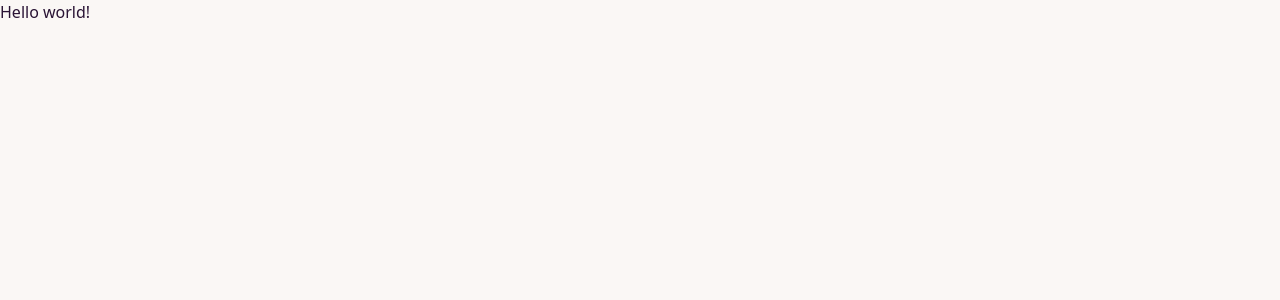
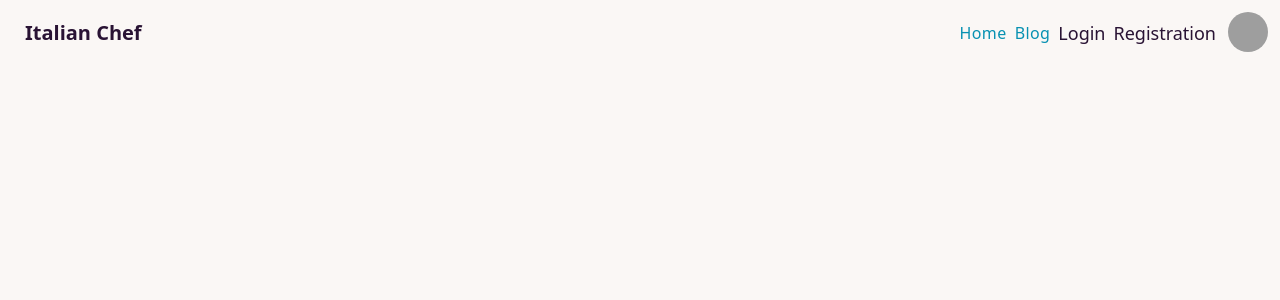
Before and after one commit to asif-fahad/b7a10-chef-recipe-hunter-client-side-asif-fahad, a React (Vite) app: page / in a window 1280 px wide. Shown: the top 300 px of the page. Built offline with nearby package versions, Linux system fonts and the light colour scheme; grey boxes are pictures that could not be loaded.

Commit message:
created files and folders

```diff
--- a/src/layouts/Main.jsx
+++ b/src/layouts/Main.jsx
@@ -1,9 +1,10 @@
 import React from 'react';
+import Header from '../pages/Shared/Header/Header';
 
 const Main = () => {
     return (
         <div>
-
+            <Header></Header>
         </div>
     );
 };
--- /dev/null
+++ b/src/pages/Blog/Blog.jsx
@@ -0,0 +1,11 @@
+import React from 'react';
+
+const Blog = () => {
+    return (
+        <div>
+
+        </div>
+    );
+};
+
+export default Blog;
--- /dev/null
+++ b/src/pages/Chefs/Chefs/Chefs.jsx
@@ -0,0 +1,11 @@
+import React from 'react';
+
+const Chefs = () => {
+    return (
+        <div>
+
+        </div>
+    );
+};
+
+export default Chefs;
--- /dev/null
+++ b/src/pages/Chefs/ChefsDetails/ChefsDetails.jsx
@@ -0,0 +1,11 @@
+import React from 'react';
+
+const ChefsDetails = () => {
+    return (
+        <div>
+
+        </div>
+    );
+};
+
+export default ChefsDetails;
--- /dev/null
+++ b/src/pages/Home/Home.jsx
@@ -0,0 +1,11 @@
+import React from 'react';
+
+const Home = () => {
+    return (
+        <div>
+
+        </div>
+    );
+};
+
+export default Home;
--- /dev/null
+++ b/src/pages/Login/Login/Login.jsx
@@ -0,0 +1,11 @@
+import React from 'react';
+
+const Login = () => {
+    return (
+        <div>
+
+        </div>
+    );
+};
+
+export default Login;
--- /dev/null
+++ b/src/pages/Login/Registration/Registration.jsx
@@ -0,0 +1,11 @@
+import React from 'react';
+
+const Registration = () => {
+    return (
+        <div>
+
+        </div>
+    );
+};
+
+export default Registration;
--- /dev/null
+++ b/src/pages/Shared/Footer/Footer.jsx
@@ -0,0 +1,11 @@
+import React from 'react';
+
+const Footer = () => {
+    return (
+        <div>
+
+        </div>
+    );
+};
+
+export default Footer;
--- /dev/null
+++ b/src/pages/Shared/Header/Header.jsx
@@ -0,0 +1,39 @@
+import React from 'react';
+import { NavLink } from 'react-router-dom';
+
+const Header = () => {
+    return (
+        <div>
+            <div className="navbar bg-base-100">
+                <div className="flex-1">
+                    <a className="btn btn-ghost normal-case text-xl">Italian Chef</a>
+                </div>
+                <div className="flex-none gap-2">
+                    <NavLink className={({ isActive }) => (isActive ? 'font-medium tracking-wide text-cyan-600 transition-colors duration-200' : 'font-medium tracking-wide text-gray-700 transition-colors duration-200 hover:text-cyan-600')}>Home</NavLink>
+                    <NavLink className={({ isActive }) => (isActive ? 'font-medium tracking-wide text-cyan-600 transition-colors duration-200' : 'font-medium tracking-wide text-gray-700 transition-colors duration-200 hover:text-cyan-600')}>Blog</NavLink>
+                    <NavLink className="text-lg">Login</NavLink>
+                    <NavLink className="text-lg">Registration</NavLink>
+                    <div className="dropdown dropdown-end">
+                        <label tabIndex={0} className="btn btn-ghost btn-circle avatar">
+                            <div className="w-10 rounded-full">
+                                <img src="/images/stock/photo-1534528741775-53994a69daeb.jpg" />
+                            </div>
+                        </label>
+                        <ul tabIndex={0} className="mt-3 p-2 shadow menu menu-compact dropdown-content bg-base-100 rounded-box w-52">
+                            <li>
+                                <a className="justify-between">
+                                    Profile
+                                    <span className="badge">New</span>
+                                </a>
+                            </li>
+                            <li><a>Settings</a></li>
+                            <li><a>Logout</a></li>
+                        </ul>
+                    </div>
+                </div>
+            </div>
+        </div>
+    );
+};
+
+export default Header;
--- a/src/routes/Routes.jsx
+++ b/src/routes/Routes.jsx
@@ -1,10 +1,11 @@
 import { createBrowserRouter } from "react-router-dom";
+import Main from "../layouts/Main";
 
 
 const router = createBrowserRouter([
     {
         path: "/",
-        element: <div>Hello world!</div>,
+        element: <Main></Main>,
     },
 ]);
 
```
